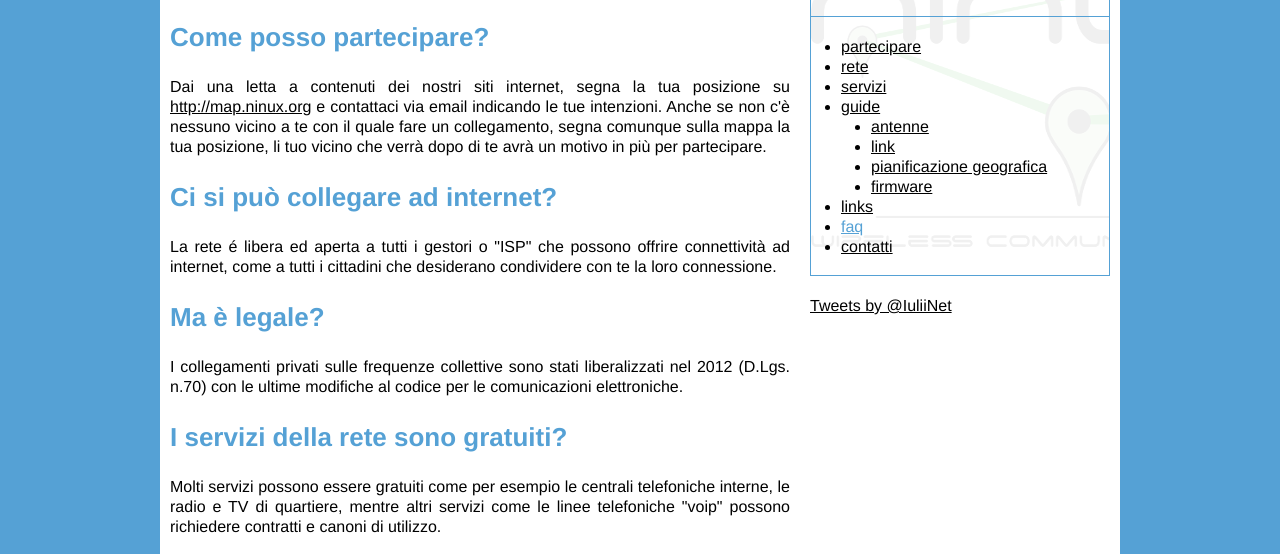
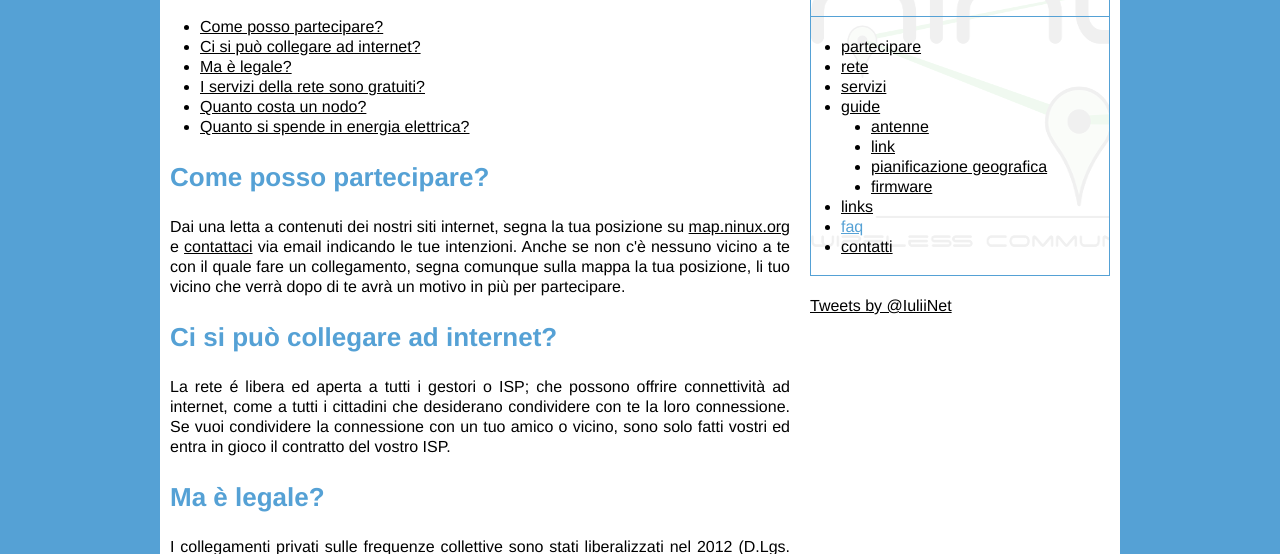
Before and after one commit to IuliiNet/iulii.net, a plain HTML site: page faq.html in a window 1280 px wide. Shown: the part 383-937 px from the top of the page. Drawn offline with Linux system fonts and the light colour scheme.

Commit message:
updated FAQ

```diff
--- a/faq.html
+++ b/faq.html
@@ -44,33 +44,38 @@
 			<div class="grid_8">
 	<h3><span class="caps">FAQ</span> &#8211; frequently asked question</h3>
 
-	<h4>Come posso partecipare?</h4>
+	<ul>
+		<li><a href="#1">Come posso partecipare?</a></li>
+		<li><a href="#2">Ci si può collegare ad internet?</a></li>
+		<li><a href="#3">Ma è legale?</a></li>
+		<li><a href="#4">I servizi della rete sono gratuiti?</a></li>
+		<li><a href="#5">Quanto costa un nodo?</a></li>
+		<li><a href="#6">Quanto si spende in energia elettrica?</a></li>
+	</ul>
 
-	<p>Dai una letta a contenuti dei nostri siti internet, segna la tua posizione su <a href="http://map.ninux.org">http://map.ninux.org</a> e contattaci via email indicando le tue intenzioni. Anche se non c'è nessuno vicino a te con il quale fare un collegamento, segna comunque sulla mappa la tua posizione, li tuo vicino che verrà dopo di te avrà un motivo in più per partecipare.</p>
+	<h4 id="1">Come posso partecipare?</h4>
 
-	<h4>Ci si può collegare ad internet?</h4>
+	<p>Dai una letta a contenuti dei nostri siti internet, segna la tua posizione su <a href="http://map.ninux.org">map.ninux.org</a> e <a href="/contatti.html">contattaci</a> via email indicando le tue intenzioni. Anche se non c'è nessuno vicino a te con il quale fare un collegamento, segna comunque sulla mappa la tua posizione, li tuo vicino che verrà dopo di te avrà un motivo in più per partecipare.</p>
 
-	<p>La rete é libera ed aperta a tutti i gestori o &quot;ISP&quot; che possono offrire connettività ad internet, come a tutti i cittadini che desiderano condividere con te la loro connessione.</p>
+	<h4 id="2">Ci si può collegare ad internet?</h4>
 
-	<h4>Ma è legale?</h4>
+	<p>La rete é libera ed aperta a tutti i gestori o ISP; che possono offrire connettività ad internet, come a tutti i cittadini che desiderano condividere con te la loro connessione. Se vuoi condividere la connessione con un tuo amico o vicino, sono solo fatti vostri ed entra in gioco il contratto del vostro <span class="caps">ISP</span>.</p>
+
+	<h4 id="3">Ma è legale?</h4>
 
 	<p>I collegamenti privati sulle frequenze collettive sono stati liberalizzati nel 2012 (D.Lgs. n.70) con le ultime modifiche al codice per le comunicazioni elettroniche.</p>
 
-	<h4>I servizi della rete sono gratuiti?</h4>
+	<h4 id="4">Avete servizi disponibili?</h4>
 
-	<p>Molti servizi possono essere gratuiti come per esempio le centrali telefoniche interne, le radio e TV di quartiere, mentre altri servizi come le linee telefoniche &quot;voip&quot; possono richiedere contratti e canoni di utilizzo.</p>
+	<p>Molti servizi possono essere gratuiti come per esempio le centrali telefoniche interne, le radio e TV di quartiere, mentre altri servizi come le linee telefoniche voip possono richiedere contratti e canoni di utilizzo.</p>
 
-	<h4>Quanto costa un nodo?</h4>
+	<h4 id="5">Quanto costa un nodo?</h4>
 
 	<p>L&#8217;investimento dipende da molti fattori. Parte da poche decine di euro per un router compatibile, fino ad alcune centinaia di euro per apparati più performanti utilizzati nei collegamenti di qualche decina di km.</p>
 
-	<h4>Quanto si spende in energia elettrica?</h4>
+	<h4 id="6">Quanto si spende in energia elettrica?</h4>
 
 	<p>Un apparato circa 4/5 Watt di energia che sono circa 6/8 € ad anno di energia. Per l&#8217;alimentazione dei dispositivi è anche possibile utilizzare un piccolo pannello solare per l&#8217;installazione fuori dalla propria abitazione.</p>
-
-	<h4>Posso riutilizzare il mio apparato per la connessione?</h4>
-
-	<p>Molti apparati &quot;wi-fi&quot; ed &quot;hiperlan&quot; possono essere riutilizzati, quelli &quot;wi-max&quot; no in quanto le licenze per queste frequenze radio non sono libere ma vengono concesse in uso solo alle aziende che ne hanno pagato l&#8217;utilizzo, puoi comunque equipaggiarti di un nodo free e quando la tua zona sarà&#8217; interconnessa al resto della rete deciderai se utilizzare ancora la vecchia connessione.</p>
     		</div>
 			<div class="grid_4 column">
 				<div class="navigation">
@@ -109,7 +114,7 @@
 			<div class="grid_12">
 				<a href="#top" title="back to top" class="backtotop">back to top</a>
 				<div class="foot">
-					<p>&copy; 2014 <a href="http://iulii.net" title="iulii.net website">iulii.net</a> | <a rel="license" href="http://creativecommons.org/licenses/by-nc/3.0/">license CC by-nc</a> | edit: 20130903 07:01:08 PM</p>
+					<p>&copy; 2014 <a href="http://iulii.net" title="iulii.net website">iulii.net</a> | <a rel="license" href="http://creativecommons.org/licenses/by-nc/3.0/">license CC by-nc</a> | edit: 20140312 09:54:13 AM</p>
 				</div>
 			</div>
 			<div class="clear"></div>
--- a/sitemap.xml
+++ b/sitemap.xml
@@ -46,6 +46,6 @@
   </url>
   <url>
     <loc>http://iulii.net/faq.html</loc>
-    <lastmod>2013-09-03</lastmod>
+    <lastmod>2014-03-12</lastmod>
   </url>
 </urlset>
```
Also changed, not shown: 1 other file.
